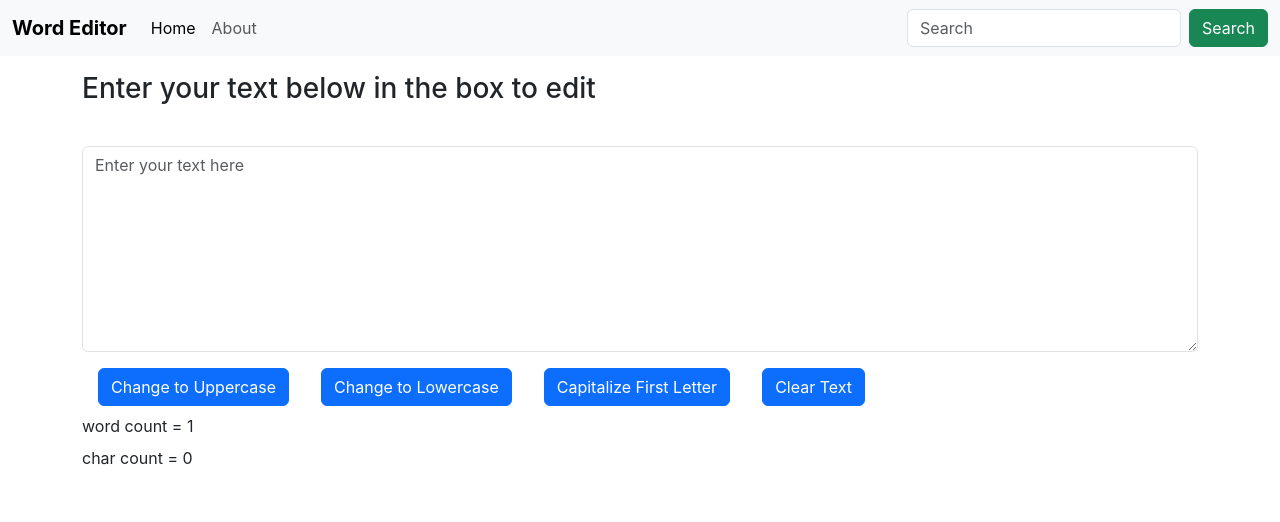
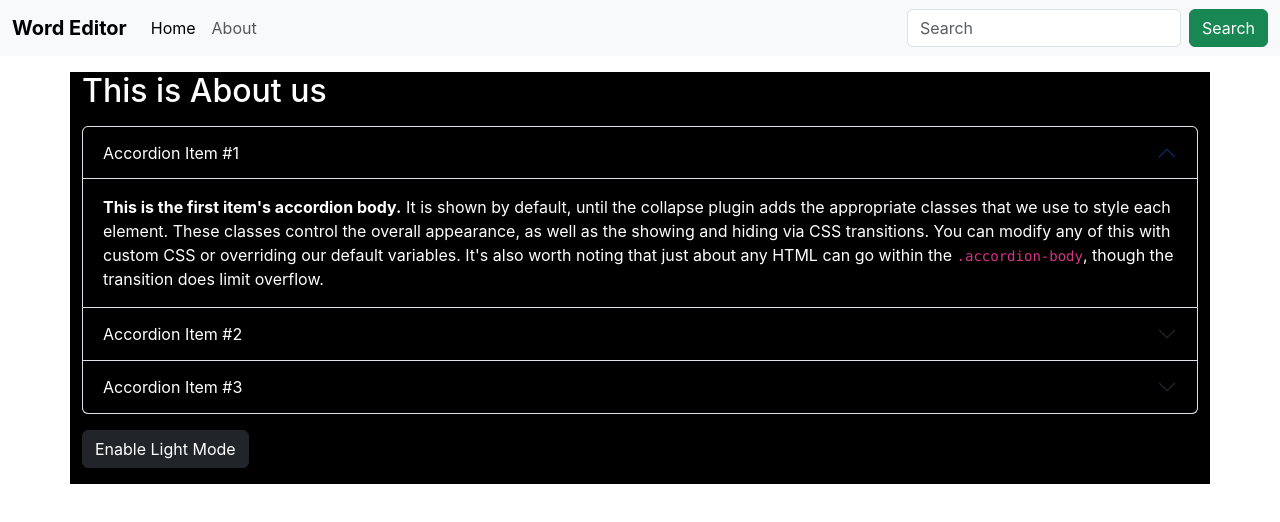
Before and after one commit to iot-dt/ReactApp1, a React (Create React App) app: page / in a window 1280 px wide. Shown: the top 522 px of the page. Built offline with nearby package versions, Linux system fonts and the light colour scheme.

Commit message:
This is dark mode light mode project

```diff
--- a/src/App.js
+++ b/src/App.js
@@ -1,12 +1,14 @@
 import Navbar from './components/Navbar';
-import Textarea from './components/Textarea';
+// import Textarea from './components/Textarea';
+import About from './components/About';
 import './App.css';
 
 function App() {
   return (
     <>
       <Navbar appName="Word Editor"/>
-      <Textarea/>
+      {/* <Textarea/> */}
+      <About/>
     </>
   );
 }
--- /dev/null
+++ b/src/components/About.js
@@ -0,0 +1,129 @@
+import React, { useState } from "react";
+
+export default function About() {
+    const [mystyle, setStyle] = useState({
+        color : "white",
+        backgroundColor :  "black"
+    })
+    const [btnText, setBtnText] = useState("Enable Light Mode")
+    const changeDarkmode = ()=>{
+        if (mystyle.color === "white"){
+            setStyle({
+                color : "black",
+                backgroundColor :  "white"
+            })
+            setBtnText("Enable Dark Mode")
+        }
+        else{
+            setStyle({
+                color : "white",
+                backgroundColor :  "black",
+                border : "2px solid white"
+            })
+            setBtnText("Enable Light Mode")
+        }
+    }
+  return (
+    <div className="container" style = {mystyle}>
+        <h2 className="my-3">This is About us</h2>
+      <div className="accordion" id="accordionExample" style={mystyle}>
+        <div className="accordion-item">
+          <h2 className="accordion-header">
+            <button
+              className="accordion-button"
+              type="button"
+              data-bs-toggle="collapse"
+              data-bs-target="#collapseOne"
+              aria-expanded="true"
+              aria-controls="collapseOne"
+              style = {mystyle}
+            >
+              Accordion Item #1
+            </button>
+          </h2>
+          <div
+            id="collapseOne"
+            className="accordion-collapse collapse show"
+            data-bs-parent="#accordionExample"
+          >
+            <div className="accordion-body" style={mystyle}>
+              <strong>This is the first item's accordion body.</strong> It is
+              shown by default, until the collapse plugin adds the appropriate
+              classes that we use to style each element. These classes control
+              the overall appearance, as well as the showing and hiding via CSS
+              transitions. You can modify any of this with custom CSS or
+              overriding our default variables. It's also worth noting that just
+              about any HTML can go within the <code>.accordion-body</code>,
+              though the transition does limit overflow.
+            </div>
+          </div>
+        </div>
+        <div className="accordion-item">
+          <h2 className="accordion-header">
+            <button
+              className="accordion-button collapsed"
+              type="button"
+              data-bs-toggle="collapse"
+              data-bs-target="#collapseTwo"
+              aria-expanded="false"
+              aria-controls="collapseTwo"
+              style = {mystyle}
+            >
+              Accordion Item #2
+            </button>
+          </h2>
+          <div
+            id="collapseTwo"
+            className="accordion-collapse collapse"
+            data-bs-parent="#accordionExample"
+          >
+            <div className="accordion-body" style={mystyle}>
+              <strong>This is the second item's accordion body.</strong> It is
+              hidden by default, until the collapse plugin adds the appropriate
+              classes that we use to style each element. These classes control
+              the overall appearance, as well as the showing and hiding via CSS
+              transitions. You can modify any of this with custom CSS or
+              overriding our default variables. It's also worth noting that just
+              about any HTML can go within the <code>.accordion-body</code>,
+              though the transition does limit overflow.
+            </div>
+          </div>
+        </div>
+        <div className="accordion-item">
+          <h2 className="accordion-header">
+            <button
+              className="accordion-button collapsed"
+              type="button"
+              data-bs-toggle="collapse"
+              data-bs-target="#collapseThree"
+              aria-expanded="false"
+              aria-controls="collapseThree"
+              style = {mystyle}
+            >
+              Accordion Item #3
+            </button>
+          </h2>
+          <div
+            id="collapseThree"
+            className="accordion-collapse collapse"
+            data-bs-parent="#accordionExample"
+          >
+            <div className="accordion-body" style={mystyle}>
+              <strong>This is the third item's accordion body.</strong> It is
+              hidden by default, until the collapse plugin adds the appropriate
+              classes that we use to style each element. These classes control
+              the overall appearance, as well as the showing and hiding via CSS
+              transitions. You can modify any of this with custom CSS or
+              overriding our default variables. It's also worth noting that just
+              about any HTML can go within the <code>.accordion-body</code>,
+              though the transition does limit overflow.
+            </div>
+          </div>
+        </div>
+      </div>
+      <div>
+         <button className="btn btn btn-dark my-3" onClick={changeDarkmode}>{btnText}</button>
+      </div>
+    </div>
+  );
+}
```
